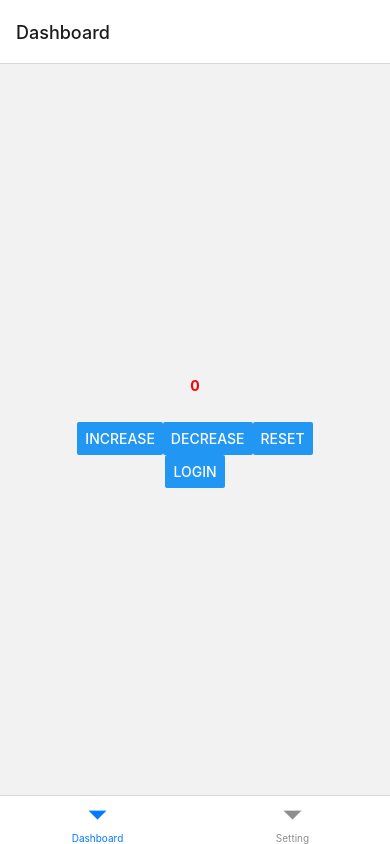
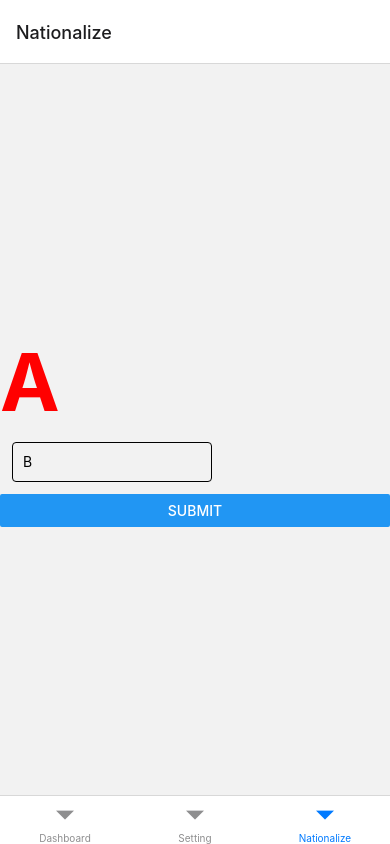
Before and after one commit to SiamSarker/AppDev_FrontEnd, a React Native app: screen /Nationalize in a window 390 px wide. Built offline with nearby package versions, Linux system fonts and the light colour scheme.

Commit message:
get and show data from API

```diff
--- a/App.tsx
+++ b/App.tsx
@@ -6,6 +6,7 @@ import { createStackNavigator } from '@react-navigation/stack';
 import LoginPage from "./src/pages/LoginPage";
 import { createBottomTabNavigator } from "@react-navigation/bottom-tabs";
 import SettingsPage from "./src/pages/SettingPage";
+import NationalizePage from "./src/pages/NationalizePage";
 
 const stack = createStackNavigator();
 const bottom_tab = createBottomTabNavigator();
@@ -26,6 +27,7 @@ return(
     <bottom_tab.Navigator>
       <bottom_tab.Screen name="Dashboard" component={BasicDashboardScreen}></bottom_tab.Screen>
       <bottom_tab.Screen name="Setting" component={SettingsPage}></bottom_tab.Screen>
+      <bottom_tab.Screen name="Nationalize" component={NationalizePage}></bottom_tab.Screen>
     </bottom_tab.Navigator>
   </NavigationContainer>
 
--- a/package.json
+++ b/package.json
@@ -12,6 +12,7 @@
     "@react-navigation/bottom-tabs": "^6.5.10",
     "@react-navigation/native": "^6.1.9",
     "@react-navigation/stack": "^6.3.18",
+    "axios": "^1.5.1",
     "expo": "~49.0.13",
     "expo-status-bar": "~1.6.0",
     "react": "18.2.0",
--- /dev/null
+++ b/src/pages/NationalizePage.tsx
@@ -0,0 +1,55 @@
+import axios from "axios";
+import React, { useState } from "react";
+import { View, Text, StyleSheet, TextInput,Button } from 'react-native';
+
+
+const NationalizePage = () => {
+    const [nationality, setNationality] = useState('A');
+    const [userName, setuserName] = useState('B');
+
+    const handleSubmit = () => {
+        axios.get(`https://api.nationalize.io/?name=${userName}`).then((res)=>{
+            if(res.data.country.length)
+            {
+                setNationality(res.data.country[0]['country_id']);
+            }
+        }
+    );
+    };
+
+    return(
+        <View style={style.mainContainer}>
+            <Text style={style.mainText}>
+                {nationality}
+            </Text>
+            <View>
+                <TextInput style={style.inputStyle} value={userName} onChangeText={setuserName}></TextInput>
+            </View>
+            <Button title='Submit' onPress={handleSubmit}></Button>
+        </View>
+    )
+}
+
+const style = StyleSheet.create({
+    mainContainer: {
+        flex: 1,
+        justifyContent: 'center',
+        alignContent: 'center',
+    },
+    mainText: {
+        fontSize: 80,
+        fontWeight: "700",
+        color: "red"
+    },
+    inputStyle: {
+        height: 40,
+        margin: 12,
+        borderWidth: 1,
+        padding: 10,
+        width: 200,
+        borderRadius: 4
+    }
+}
+)
+
+export default NationalizePage;
```
Also changed, not shown: 1 other file (tests, documents, lock files or other folders).
